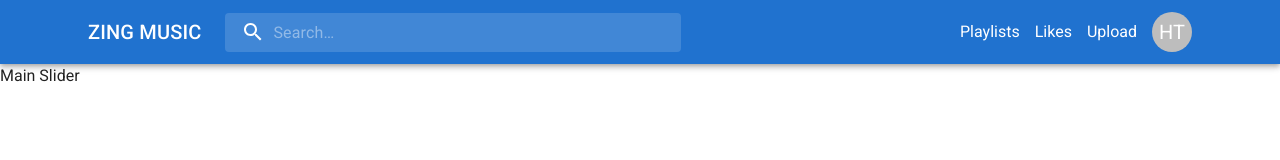
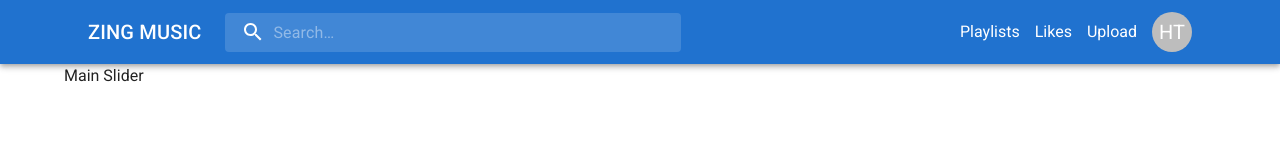
Before and after one commit to huytran72/ZingMusic, a Next.js app in the folder Zing_Music/: page / in a window 1280 px wide. Shown: the top 160 px of the page. Built offline with nearby package versions, Linux system fonts and the light colour scheme.

Commit message:
Update page.tsx

```diff
--- a/Zing_Music/src/app/page.tsx
+++ b/Zing_Music/src/app/page.tsx
@@ -1,12 +1,10 @@
-import AppHeader from "@/components/header/app.header"
 import MainSlider from "@/components/main/main.slider"
-import App from "next/app"
-import { Main } from "next/document"
+import { Container } from "@mui/material"
 
 export default function HomePage() {
   return (
-    <div>
+    <Container>
       <MainSlider />
-    </div>
+    </Container>
   )
 }
```
